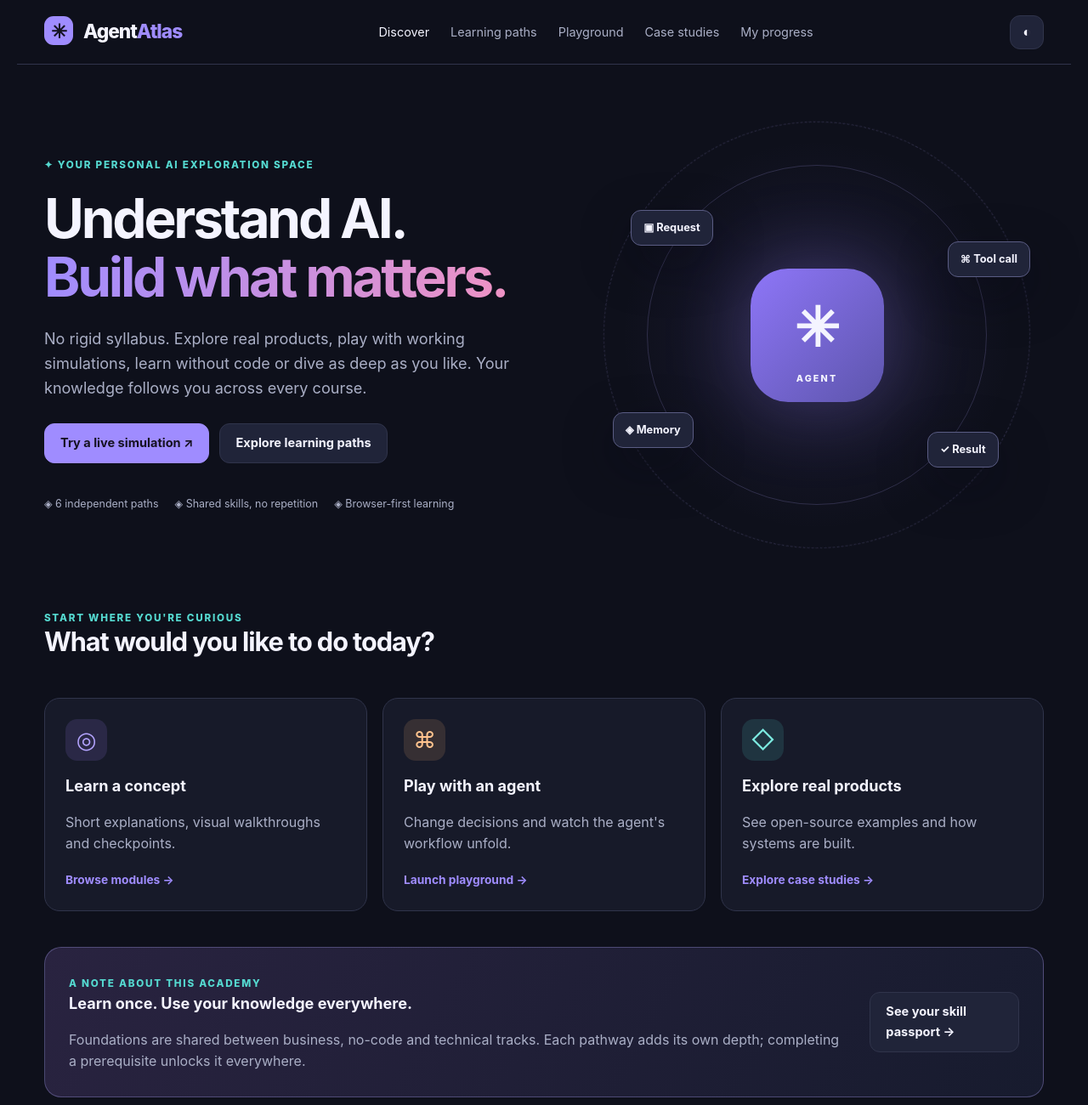
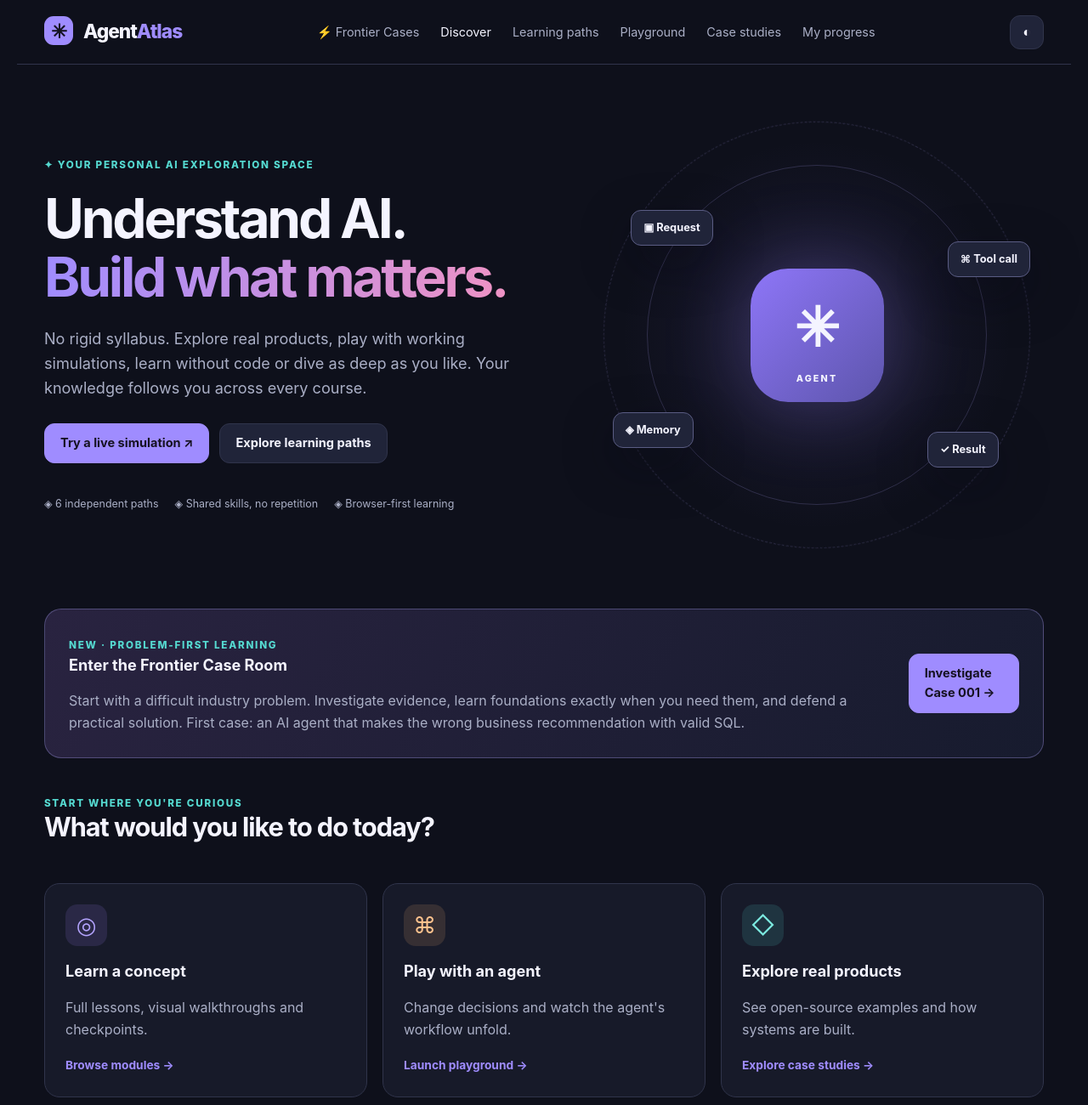
Before and after one commit to patrickwork8522/ai-agent-engineering-academy, a plain HTML site: page academy/index.html in a window 1280 px wide. Shown: the top 1300 px of the page at 85% size. Drawn offline with Linux system fonts and the light colour scheme.

Commit message:
feat(frontier): surface problem-first case room in Agent Atlas

```diff
--- a/academy/index.html
+++ b/academy/index.html
@@ -8,11 +8,12 @@
   <link rel="stylesheet" href="course-flow.css">
 </head>
 <body>
-  <header class="topbar"><a class="brand" href="#home"><span class="brand-icon">✳</span> Agent<span class="accent">Atlas</span></a><nav aria-label="Main navigation"><a href="#home" data-nav="home">Discover</a><a href="#paths" data-nav="paths">Learning paths</a><a href="#playground" data-nav="playground">Playground</a><a href="#cases" data-nav="cases">Case studies</a><a href="#progress" data-nav="progress">My progress</a></nav><button id="theme-toggle" class="icon-button" aria-label="Toggle theme">◐</button></header>
+  <header class="topbar"><a class="brand" href="#home"><span class="brand-icon">✳</span> Agent<span class="accent">Atlas</span></a><nav aria-label="Main navigation"><a href="frontier/index.html">⚡ Frontier Cases</a><a href="#home" data-nav="home">Discover</a><a href="#paths" data-nav="paths">Learning paths</a><a href="#playground" data-nav="playground">Playground</a><a href="#cases" data-nav="cases">Case studies</a><a href="#progress" data-nav="progress">My progress</a></nav><button id="theme-toggle" class="icon-button" aria-label="Toggle theme">◐</button></header>
   <main>
     <section id="home" class="page active" aria-labelledby="hero-title">
       <div class="hero"><div><div class="eyebrow">✦ YOUR PERSONAL AI EXPLORATION SPACE</div><h1 id="hero-title">Understand AI.<br><span class="gradient-text">Build what matters.</span></h1><p class="hero-copy">No rigid syllabus. Explore real products, play with working simulations, learn without code or dive as deep as you like. Your knowledge follows you across every course.</p><div class="actions"><a class="btn primary" href="#playground">Try a live simulation ↗</a><a class="btn secondary" href="#paths">Explore learning paths</a></div><div class="hero-meta"><span>◈ 6 independent paths</span><span>◈ Shared skills, no repetition</span><span>◈ Browser-first learning</span></div></div><div class="hero-art" aria-label="Illustration of agent request, decision, tool and result"><div class="orbit orbit-1"></div><div class="orbit orbit-2"></div><div class="core">✳<small>AGENT</small></div><span class="orbit-chip chip-a">▣ Request</span><span class="orbit-chip chip-b">⌘ Tool call</span><span class="orbit-chip chip-c">✓ Result</span><span class="orbit-chip chip-d">◈ Memory</span></div></div>
-      <div class="section-heading"><div><div class="eyebrow">START WHERE YOU'RE CURIOUS</div><h2>What would you like to do today?</h2></div></div><div class="feature-grid"><a href="#paths" class="feature-card"><span class="feature-icon purple">◎</span><h3>Learn a concept</h3><p>Short explanations, visual walkthroughs and checkpoints.</p><span class="card-link">Browse modules →</span></a><a href="#playground" class="feature-card"><span class="feature-icon orange">⌘</span><h3>Play with an agent</h3><p>Change decisions and watch the agent's workflow unfold.</p><span class="card-link">Launch playground →</span></a><a href="#cases" class="feature-card"><span class="feature-icon teal">◇</span><h3>Explore real products</h3><p>See open-source examples and how systems are built.</p><span class="card-link">Explore case studies →</span></a></div>
+      <div class="callout"><div><span class="eyebrow">NEW · PROBLEM-FIRST LEARNING</span><h3>Enter the Frontier Case Room</h3><p>Start with a difficult industry problem. Investigate evidence, learn foundations exactly when you need them, and defend a practical solution. First case: an AI agent that makes the wrong business recommendation with valid SQL.</p></div><a class="btn primary" href="frontier/index.html">Investigate Case 001 →</a></div>
+      <div class="section-heading"><div><div class="eyebrow">START WHERE YOU'RE CURIOUS</div><h2>What would you like to do today?</h2></div></div><div class="feature-grid"><a href="#paths" class="feature-card"><span class="feature-icon purple">◎</span><h3>Learn a concept</h3><p>Full lessons, visual walkthroughs and checkpoints.</p><span class="card-link">Browse modules →</span></a><a href="#playground" class="feature-card"><span class="feature-icon orange">⌘</span><h3>Play with an agent</h3><p>Change decisions and watch the agent's workflow unfold.</p><span class="card-link">Launch playground →</span></a><a href="#cases" class="feature-card"><span class="feature-icon teal">◇</span><h3>Explore real products</h3><p>See open-source examples and how systems are built.</p><span class="card-link">Explore case studies →</span></a></div>
       <div class="callout"><div><span class="eyebrow">A NOTE ABOUT THIS ACADEMY</span><h3>Learn once. Use your knowledge everywhere.</h3><p>Foundations are shared between business, no-code and technical tracks. Each pathway adds its own depth; completing a prerequisite unlocks it everywhere.</p></div><a class="btn secondary" href="#progress">See your skill passport →</a></div>
     </section>
     <section id="paths" class="page" aria-labelledby="paths-title"><div class="page-intro"><div class="eyebrow">YOUR JOURNEY, YOUR RULES</div><h1 id="paths-title">Choose a learning path</h1><p>Each course now has its own lesson-by-lesson route. Open a course, study a lesson, complete its revision, and continue with Next. Shared skills count across courses without duplicating their teaching.</p><a class="btn secondary" href="books/STUDY-PLAN.html">Open the self-paced study planner →</a></div><div id="paths-grid" class="path-grid"></div></section>
```
